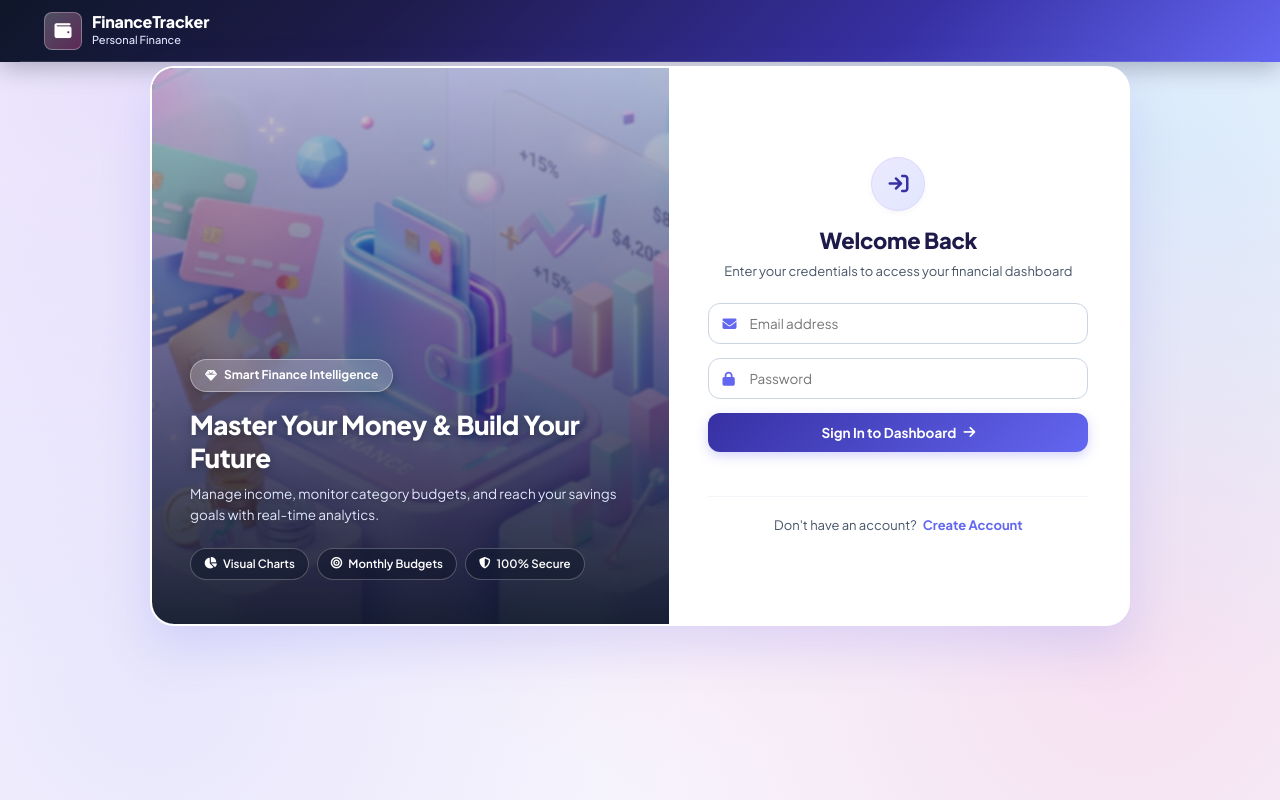
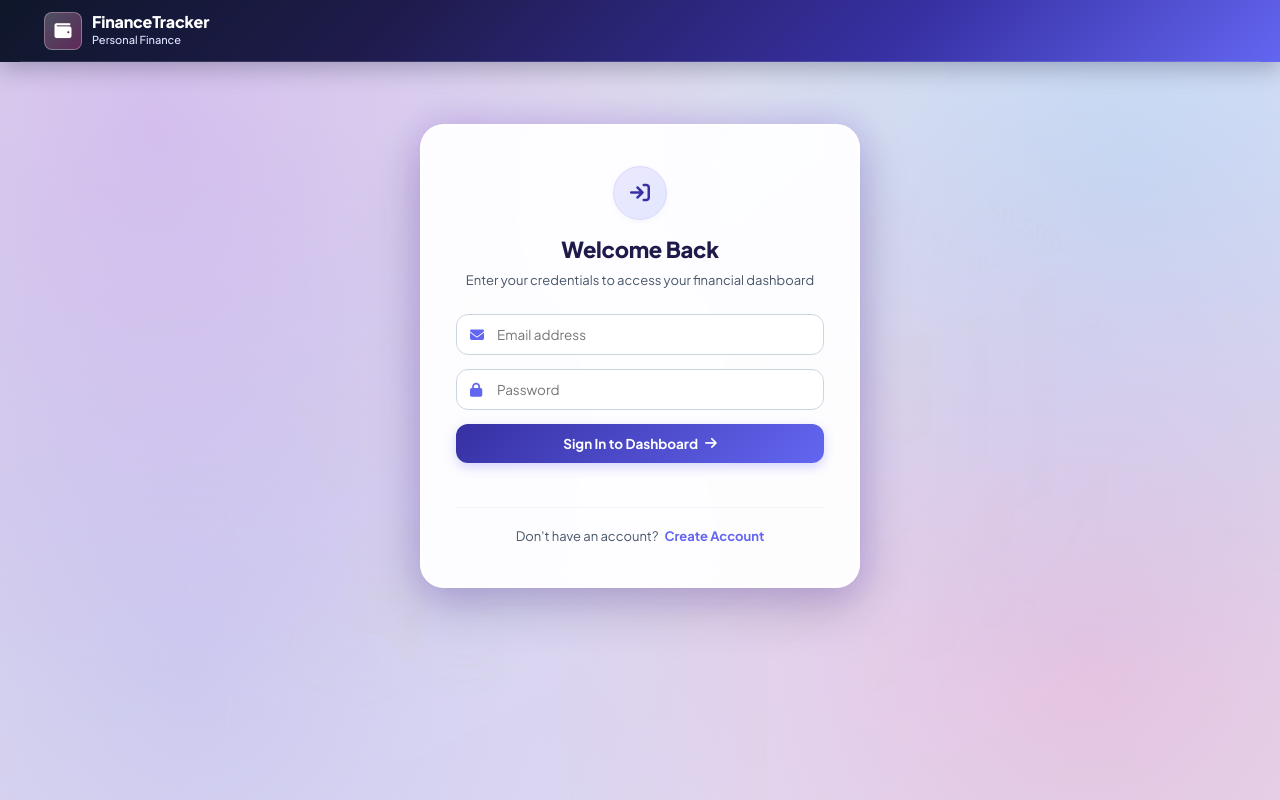
Before and after one commit to Ashi0411/personal-finance-tracker, a PHP site: page / in a window 1280 px wide. Run offline with PHP 8.4, Linux system fonts and the light colour scheme.

Commit message:
UI: Apply dark and light purple mix gradient background with transparent 3D artwork and clean centered auth cards

```diff
--- a/frontend/css/style.css
+++ b/frontend/css/style.css
@@ -84,18 +84,33 @@
 
 body {
     font-family: 'Plus Jakarta Sans', -apple-system, BlinkMacSystemFont, 'Segoe UI', Roboto, sans-serif;
-    background-color: var(--bg-page);
+    background-color: #1a1235;
     background-image:
-        radial-gradient(circle at 8% 12%, rgba(139, 92, 246, 0.13) 0%, transparent 42%),
-        radial-gradient(circle at 92% 18%, rgba(14, 165, 233, 0.12) 0%, transparent 40%),
-        radial-gradient(circle at 88% 82%, rgba(236, 72, 153, 0.12) 0%, transparent 42%),
-        radial-gradient(circle at 12% 85%, rgba(99, 102, 241, 0.10) 0%, transparent 40%),
-        radial-gradient(circle at 50% 50%, rgba(244, 63, 94, 0.05) 0%, transparent 50%);
+        linear-gradient(135deg, rgba(26, 18, 53, 0.90) 0%, rgba(55, 30, 105, 0.84) 35%, rgba(109, 40, 217, 0.74) 70%, rgba(219, 39, 119, 0.60) 100%),
+        url('../images/auth_finance_bg.jpg');
+    background-size: cover;
+    background-position: center top;
     background-attachment: fixed;
+    background-blend-mode: overlay;
     color: var(--text-primary);
     line-height: 1.55;
     min-height: 100vh;
     overflow-x: hidden;
+    position: relative;
+}
+
+body::before {
+    content: '';
+    position: fixed;
+    inset: 0;
+    background:
+        radial-gradient(circle at 12% 15%, rgba(168, 85, 247, 0.22) 0%, transparent 45%),
+        radial-gradient(circle at 88% 20%, rgba(56, 189, 248, 0.16) 0%, transparent 42%),
+        radial-gradient(circle at 85% 82%, rgba(236, 72, 153, 0.18) 0%, transparent 45%),
+        radial-gradient(circle at 15% 85%, rgba(99, 102, 241, 0.16) 0%, transparent 45%),
+        rgba(246, 243, 253, 0.91); /* transparent luminous wash over 3d image */
+    pointer-events: none;
+    z-index: -1;
 }
 
 /* Base Card Style */
@@ -312,137 +327,36 @@ body {
 }
 
 /* ============================================================
-   5. AUTHENTICATION SECTION (CREATIVE SPLIT SHOWCASE)
+   5. AUTHENTICATION SECTION (CLEAN GLASSMORPHIC CARDS)
    ============================================================ */
 .auth-wrapper {
     display: flex;
     justify-content: center;
     align-items: center;
-    padding: 30px 0 50px;
-}
-
-.auth-creative-container {
-    display: flex;
-    background: #ffffff;
+    padding: 50px 20px;
+    min-height: calc(100vh - 160px);
+}
+
+.auth-card {
+    background: rgba(255, 255, 255, 0.95);
+    backdrop-filter: blur(20px);
+    border: 2px solid rgba(255, 255, 255, 0.85);
     border-radius: var(--radius-xl);
-    overflow: hidden;
-    box-shadow: 0 20px 50px rgba(99, 102, 241, 0.18);
-    border: 2px solid rgba(255, 255, 255, 0.85);
-    max-width: 980px;
     width: 100%;
-    min-height: 560px;
-}
-
-/* Left Showcase Panel with 3D Illustration */
-.auth-showcase-panel {
-    flex: 1.15;
-    position: relative;
-    overflow: hidden;
-    display: flex;
-    flex-direction: column;
-    justify-content: flex-end;
-    padding: 44px 38px;
-    background-color: var(--color-navy);
-}
-
-.showcase-bg-image {
-    position: absolute;
-    inset: 0;
-    background-image: url('../images/auth_finance_bg.jpg');
-    background-size: cover;
-    background-position: center;
-    transition: transform 0.8s cubic-bezier(0.4, 0, 0.2, 1);
-}
-
-.auth-showcase-panel:hover .showcase-bg-image {
-    transform: scale(1.04);
-}
-
-.showcase-gradient-overlay {
-    position: absolute;
-    inset: 0;
-    background: linear-gradient(180deg, rgba(30, 27, 75, 0.2) 0%, rgba(30, 27, 75, 0.65) 55%, rgba(15, 23, 42, 0.94) 100%);
-    backdrop-filter: blur(1px);
-}
-
-.showcase-content {
-    position: relative;
-    z-index: 2;
-    color: #ffffff;
-}
-
-.showcase-pill-badge {
-    display: inline-flex;
-    align-items: center;
-    gap: 7px;
-    padding: 6px 14px;
-    background: rgba(255, 255, 255, 0.22);
-    border: 1px solid rgba(255, 255, 255, 0.38);
-    border-radius: var(--radius-full);
-    font-size: 12px;
-    font-weight: 700;
-    color: #ffffff;
-    backdrop-filter: blur(10px);
-    margin-bottom: 16px;
-    box-shadow: 0 4px 12px rgba(0, 0, 0, 0.2);
-}
-
-.showcase-heading {
-    font-size: 26px;
-    font-weight: 800;
-    line-height: 1.28;
-    margin-bottom: 10px;
-    color: #ffffff;
-    letter-spacing: -0.4px;
-    text-shadow: 0 2px 10px rgba(0, 0, 0, 0.35);
-}
-
-.showcase-subtext {
-    font-size: 13.5px;
-    color: #e0e7ff;
-    line-height: 1.55;
-    margin-bottom: 22px;
-    text-shadow: 0 1px 4px rgba(0, 0, 0, 0.25);
-}
-
-.showcase-feature-pills {
-    display: flex;
-    flex-wrap: wrap;
-    gap: 8px;
-}
-
-.feat-pill {
-    display: inline-flex;
-    align-items: center;
-    gap: 6px;
-    padding: 6px 13px;
-    background: rgba(15, 23, 42, 0.55);
-    border: 1px solid rgba(255, 255, 255, 0.25);
-    border-radius: var(--radius-full);
-    font-size: 11.5px;
-    font-weight: 600;
-    color: #ffffff;
-    backdrop-filter: blur(8px);
-}
-
-/* Right Forms Container */
-.auth-forms-container {
-    flex: 1;
-    display: flex;
-    align-items: center;
-    justify-content: center;
-    padding: 44px 38px;
-    background: #ffffff;
-}
-
-.auth-inner-card {
-    width: 100%;
-    max-width: 380px;
+    max-width: 440px;
+    padding: 40px 34px;
+    box-shadow: 0 20px 50px rgba(30, 27, 75, 0.22), 0 0 35px rgba(124, 58, 237, 0.18);
     text-align: center;
+    transition: var(--transition);
+}
+
+.auth-card:hover {
+    box-shadow: 0 25px 60px rgba(30, 27, 75, 0.28), 0 0 45px rgba(124, 58, 237, 0.26);
+    transform: translateY(-2px);
 }
 
 .auth-card-header {
-    margin-bottom: 22px;
+    margin-bottom: 24px;
 }
 
 .auth-card-icon {
@@ -1561,22 +1475,8 @@ body {
 }
 
 @media (max-width: 860px) {
-    .auth-creative-container {
-        flex-direction: column;
-        max-width: 480px;
-    }
-    .auth-showcase-panel {
-        min-height: 220px;
-        padding: 28px 24px;
-    }
-    .showcase-heading {
-        font-size: 20px;
-    }
-    .showcase-subtext {
-        display: none;
-    }
-    .auth-forms-container {
-        padding: 30px 24px;
+    .auth-card {
+        padding: 32px 24px;
     }
     .summary-cards-grid {
         grid-template-columns: 1fr;
--- a/frontend/index.html
+++ b/frontend/index.html
@@ -82,35 +82,12 @@
     <main class="main-container">
 
         <!-- ==================================================
-             1. AUTHENTICATION (CREATIVE LOGIN / REGISTER)
+             1. AUTHENTICATION (LOGIN / REGISTER)
         =================================================== -->
         <div id="authSection" class="auth-wrapper">
-            <div class="auth-creative-container">
-
-                <!-- LEFT: 3D ILLUSTRATION & HIGHLIGHTS SHOWCASE -->
-                <div class="auth-showcase-panel">
-                    <div class="showcase-bg-image"></div>
-                    <div class="showcase-gradient-overlay"></div>
-                    <div class="showcase-content">
-                        <div class="showcase-pill-badge">
-                            <i class="fa-solid fa-gem"></i> <span>Smart Finance Intelligence</span>
-                        </div>
-                        <h2 class="showcase-heading">Master Your Money & Build Your Future</h2>
-                        <p class="showcase-subtext">Manage income, monitor category budgets, and reach your savings goals with real-time analytics.</p>
-
-                        <div class="showcase-feature-pills">
-                            <span class="feat-pill"><i class="fa-solid fa-chart-pie"></i> Visual Charts</span>
-                            <span class="feat-pill"><i class="fa-solid fa-bullseye"></i> Monthly Budgets</span>
-                            <span class="feat-pill"><i class="fa-solid fa-shield-halved"></i> 100% Secure</span>
-                        </div>
-                    </div>
-                </div>
-
-                <!-- RIGHT: INTERACTIVE AUTH FORMS -->
-                <div class="auth-forms-container">
 
             <!-- LOGIN CARD -->
-                    <div id="loginSection" class="auth-inner-card">
+            <div id="loginSection" class="auth-card">
                 <div class="auth-card-header">
                     <div class="auth-card-icon">
                         <i class="fa-solid fa-arrow-right-to-bracket"></i>
@@ -145,13 +122,13 @@
             </div>
 
             <!-- REGISTER CARD -->
-                    <div id="registerSection" class="auth-inner-card" style="display: none;">
+            <div id="registerSection" class="auth-card" style="display: none;">
                 <div class="auth-card-header">
                     <div class="auth-card-icon reg-icon">
                         <i class="fa-solid fa-user-plus"></i>
                     </div>
                     <h2>Create Free Account</h2>
-                            <p>Start organizing your personal finances in seconds</p>
+                    <p>Start tracking your income & expenses today</p>
                 </div>
 
                 <form id="registerForm" class="auth-form">
@@ -176,7 +153,7 @@
                     </div>
 
                     <button type="submit" class="btn-primary btn-block btn-accent" id="registerSubmitBtn">
-                                <span>Complete Registration</span>
+                        <span>Register Account</span>
                         <i class="fa-solid fa-user-check"></i>
                     </button>
                 </form>
@@ -189,9 +166,6 @@
                 </div>
             </div>
 
-                </div>
-
-            </div>
         </div>
 
         <!-- ==================================================
```
Lines whose indentation alone changed are shown as unchanged.
